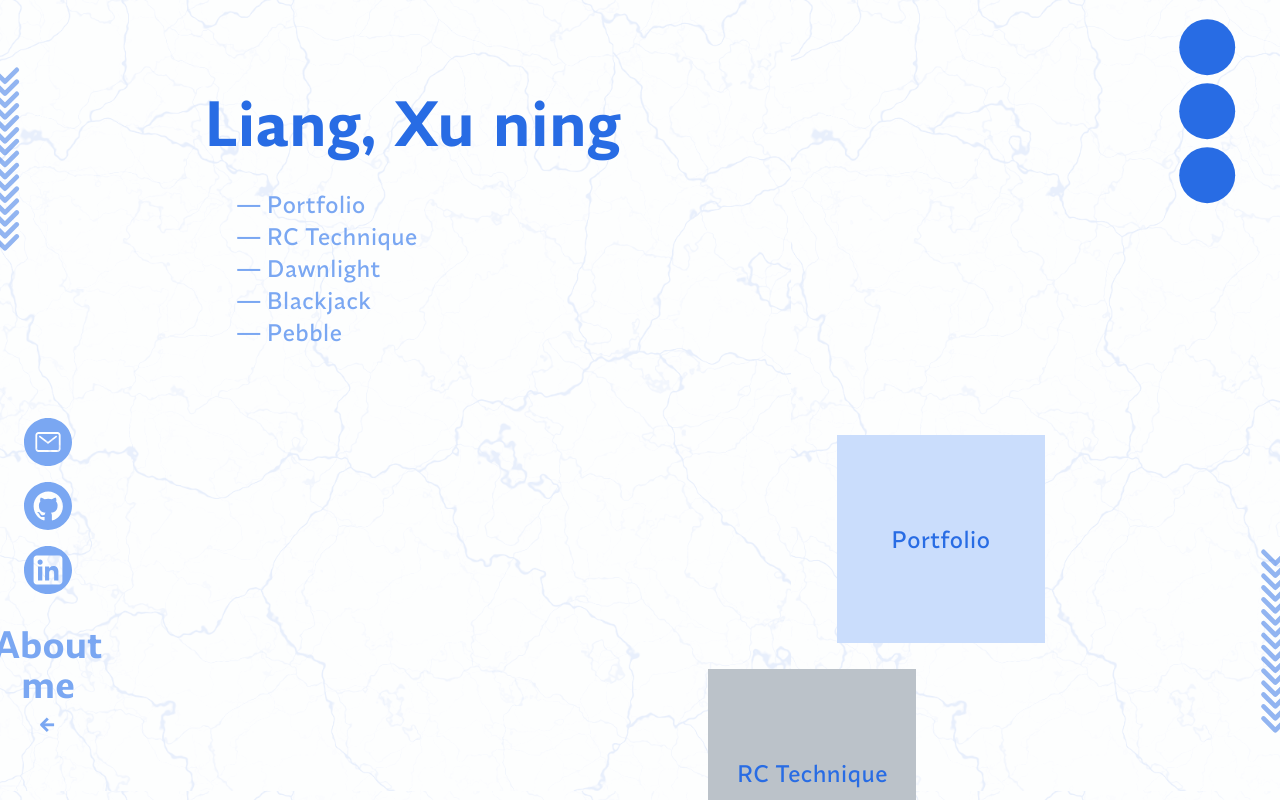
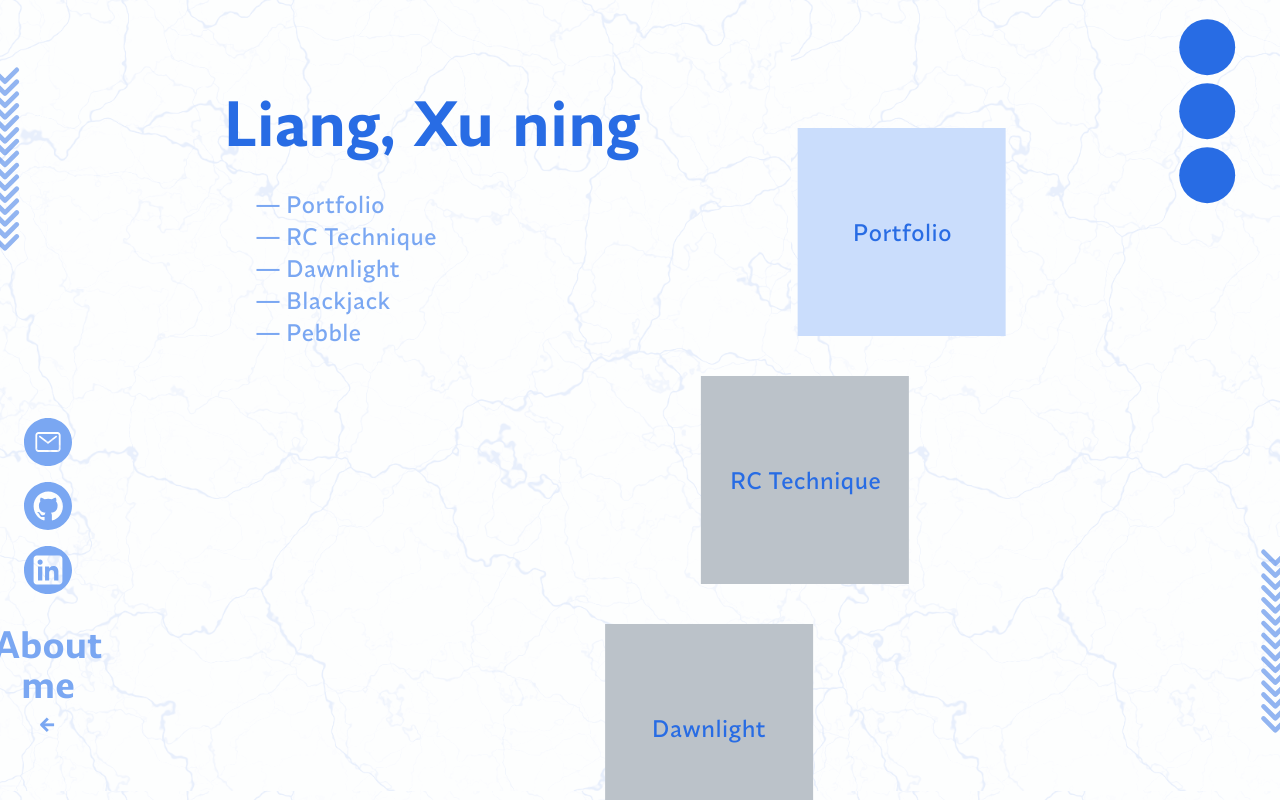
Before and after one commit to Ch3ru09/portfolio, a Next.js app: page / in a window 1280 px wide. Shown: the top 800 px of the page. Built offline with nearby package versions, Linux system fonts and the light colour scheme.

Commit message:
done home page animation

```diff
--- a/src/app/(home)/page.tsx
+++ b/src/app/(home)/page.tsx
@@ -3,7 +3,10 @@ import Cards, { Project } from "@/components/(home)/Cards";
 export default function Home() {
   return (
     <>
-      <div className="mr-[10%] ml-[10%] flex">
+      <div
+        className={`mr-[10vw] ml-[10vw] relative`}
+        style={{ height: `${Math.floor(projects.length / 2) * 100}vh` }}
+      >
         <div className="fixed top-24">
           <h1 className="font-heading text-primary text-6xl font-bold">
             Liang, Xu ning
--- a/src/assets/portfolio/devlog.json
+++ b/src/assets/portfolio/devlog.json
@@ -307,5 +307,21 @@
       "Add technologies used for About me",
       "Add animations for home page"
     ]
+  },
+  {
+    "day": 43,
+    "title": "I'm finally back",
+    "logs": ["After finals and the fallout from them, I'm back and ready to do some work"],
+    "is_done": ["Add animations for home page"],
+    "not_done": [
+      "Finish description for About me",
+      "Add picture for portfolio",
+      "Add technologies used for About me"
+    ],
+    "todos": [
+      "Finish description for About me",
+      "Add picture for portfolio",
+      "Add technologies used for About me"
+    ]
   }
 ]
--- a/src/components/(home)/Card.tsx
+++ b/src/components/(home)/Card.tsx
@@ -1,6 +1,6 @@
 "use client";
 
-import { motion, useScroll, useTransform } from "motion/react";
+import { motion, useScroll, useSpring, useTransform } from "motion/react";
 import Link from "next/link";
 import { Project } from "./Cards";
 import { useRef } from "react";
@@ -11,17 +11,32 @@ export default function Card({ x }: { x: Project }) {
     target: ref,
     offset: ["start end", "start start"],
   });
+  const springY = useSpring(scrollYProgress, {
+    stiffness: 100,
+    damping: 30,
+    restDelta: 0.001,
+  });
   const left = useTransform(
-    scrollYProgress,
+    springY,
     [0, 1],
     ["0%", "100%"],
   );
+  const translate = useTransform(
+    springY,
+    [0, 1],
+    ["0% 0%", "-100% 0%"],
+  );
+  // const scale = useTransform(
+  //   springY,
+  //   [0.5, 0.75, 0.9],
+  //   ["1", "2", "1"],
+  // );
 
   return (
     <motion.li
       ref={ref}
-      style={{ left }}
-      className="relative font-body aspect-square w-1/4 text-2xl"
+      style={{ left, translate }}
+      className="relative font-body aspect-square w-fit h-auto text-2xl"
     >
       <Link
         href={"/project/" + x.link}
--- a/src/components/(home)/Cards.tsx
+++ b/src/components/(home)/Cards.tsx
@@ -1,12 +1,37 @@
+"use client";
+
+import {
+  motion,
+  spring,
+  useScroll,
+  useSpring,
+  useTransform,
+} from "motion/react";
 import Card from "./Card";
 
 export default function Cards({ projects }: { projects: Project[] }) {
+  const { scrollY } = useScroll();
+  const springY = useSpring(scrollY, {
+    stiffness: 100,
+    damping: 30,
+    restDelta: 0.001,
+  });
+  const y = useTransform(
+    springY,
+    [0, 1],
+    [0, -1],
+    { clamp: false },
+  );
+
   return (
-    <ul className="mt-[50%] flex grow flex-col gap-4">
+    <motion.ul
+      style={{ y }}
+      className="mt-[10%] fixed flex flex-col gap-10 w-[calc(80vw-12rem)]"
+    >
       {projects.map((x, i) => {
         return <Card x={x} key={i} />;
       })}
-    </ul>
+    </motion.ul>
   );
 }
 
```
